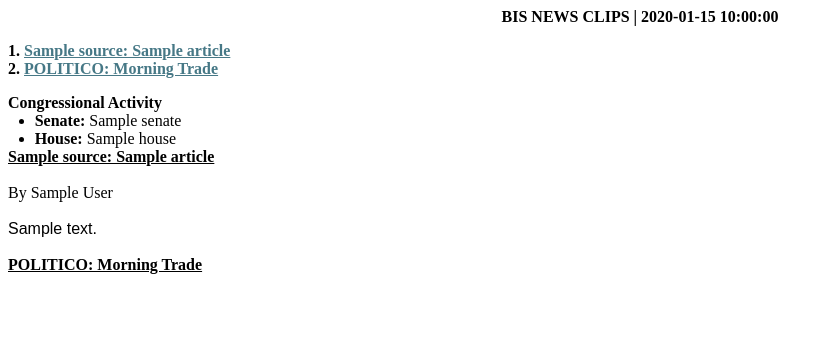
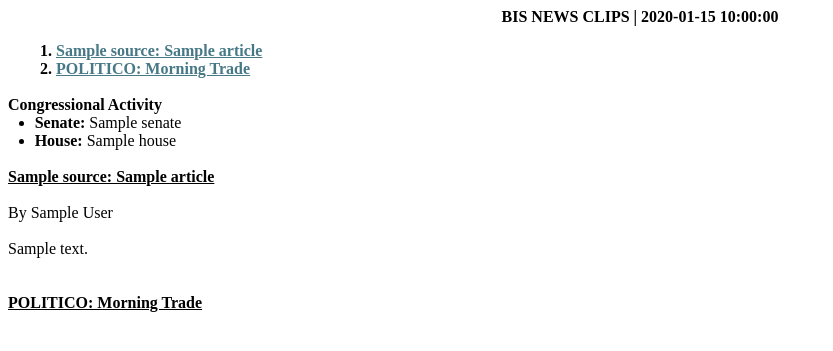
Before and after one commit to zander9475/news-automation-project, a Python web app: template templates/email_template.html in a window 1280 px wide. Shown: the top 351 px of the page, without its empty margins (0-833 px from the left). Run offline with Jinja, Linux system fonts and the light colour scheme; the template is opened without the code that fills it: most values are stand-ins (such as "Sample title", 1, 10 or a date in 2020).

Commit message:
more changes

```diff
--- a/templates/email_template.html
+++ b/templates/email_template.html
@@ -4,7 +4,7 @@
     <meta http-equiv="Content-Type" content="text/html; charset=utf-8">
     <style>
         body {
-            font-family: "Aptos", sans-serif;
+            font-family: "Times New Roman", sans-serif;
             color: black;
             word-wrap: break-word;
         }
@@ -18,15 +18,12 @@
         .article-list {
             margin: 0;
             padding: 0;
-            list-style-position: inside;
         }
         .article-list li {
             font-size: 12pt;
             font-family: "Times New Roman", serif;
             font-weight: bold;
-            margin: 0;
-            padding-left: 0;
-            text-indent: 0;
+            margin-left: .5in;
         }
         .article-list li a {
             color: #467886;
@@ -36,8 +33,7 @@
             font-size: 12pt;
             font-family: "Times New Roman", serif;
             font-weight: bold;
-            margin-top: 12pt;
-            margin-bottom: 0pt;
+            margin: 0;
             padding-bottom: 0pt
         }
         .congress-activity {
@@ -86,6 +82,7 @@
             <a href="#C{{ articles | length + 1 }}">POLITICO: Morning Trade</a>
         </li>
     </ol>
+    <br>
 
     {% if congress_activity %}
     <div class="section-title">Congressional Activity</div>
@@ -93,6 +90,7 @@
         <li><b>Senate:</b> {{ congress_activity.senate }}</li>
         <li><b>House:</b> {{ congress_activity.house }}</li>
     </ul>
+    <br>
     {% endif %}
 
     {% for article in articles %}
@@ -105,8 +103,8 @@
         <br>
         {% endif %}
 
-        {{ article.content }}
-        <br><br>
+        {{ article.content | safe }}
+        <br><br><br>
     </div>
     {% endfor %}
 
```
